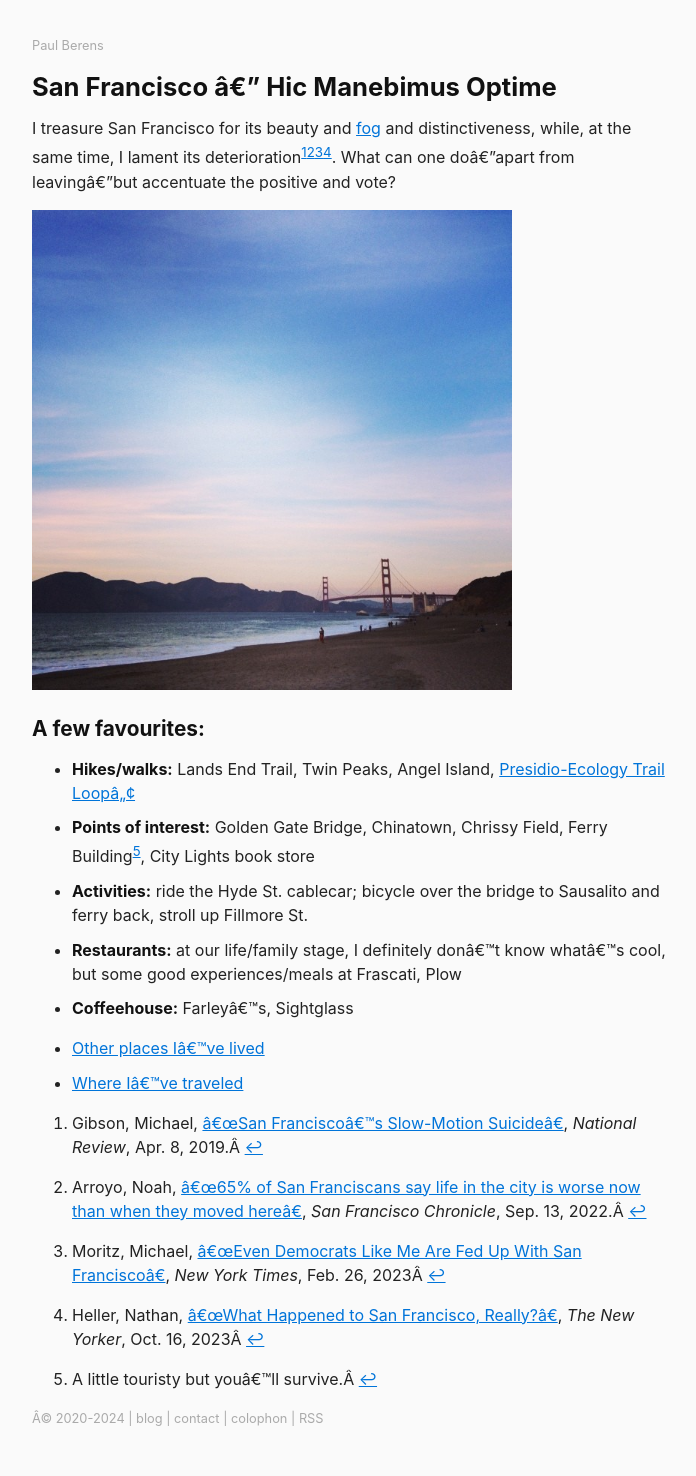
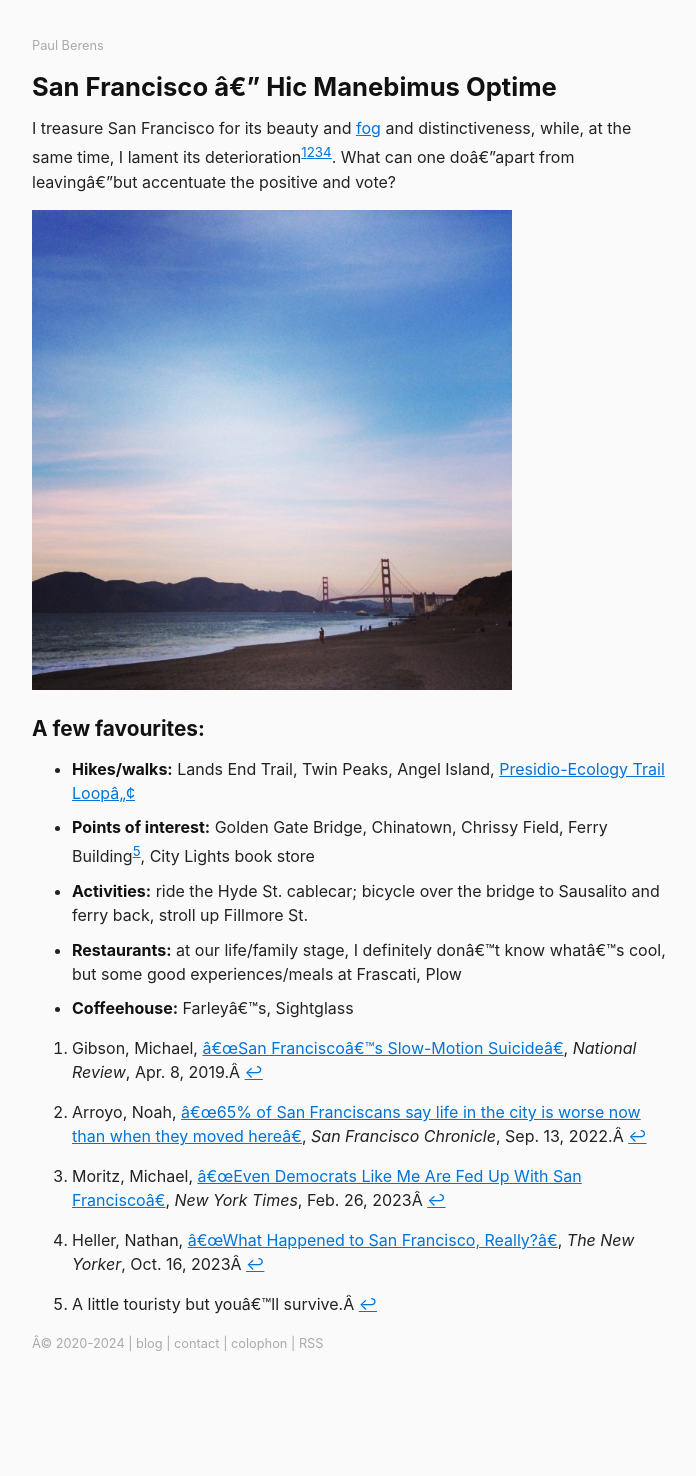
Before and after one commit to berensp/berensp.github.io, a Jekyll site: the page built from pages/places/sf.md, in a window 1280 px wide. Shown: the whole page, without its empty margins (288-984 px from the left). Built offline with Jekyll 4.4.1, drawn with Linux system fonts in a browser that asks for light colours; a script that is not in the unit is left out; after the commit the page ends 1401 px from its top, so only the background shows below that.

Commit message:
Update sf.md

```diff
--- a/pages/places/sf.md
+++ b/pages/places/sf.md
@@ -22,6 +22,3 @@ I treasure San Francisco for its beauty and <a href="/fog">fog</a> and distincti
 - **Coffeehouse:** Farley's, Sightglass
 
 [^5]: A little touristy but you'll survive.
-
-- [Other places I've lived](/abodes/)
-- [Where I've traveled](/travels/)
```
